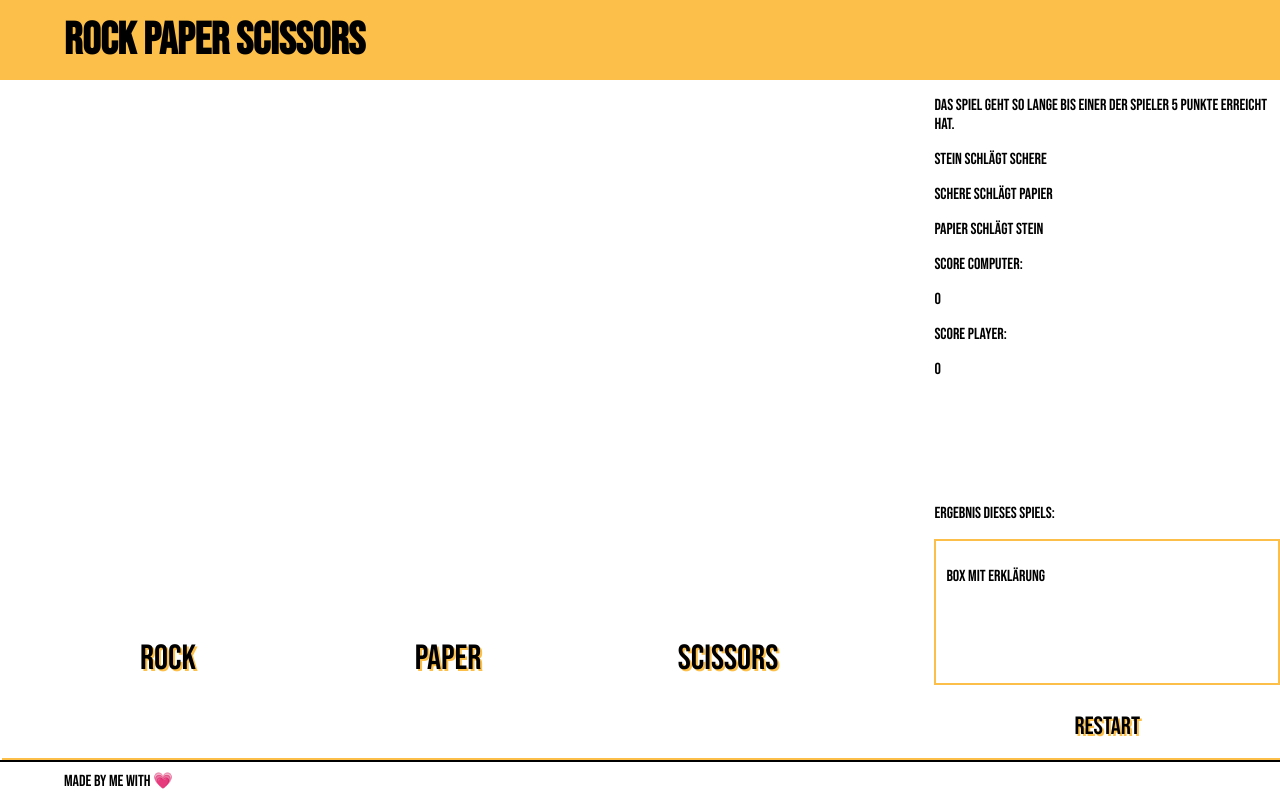
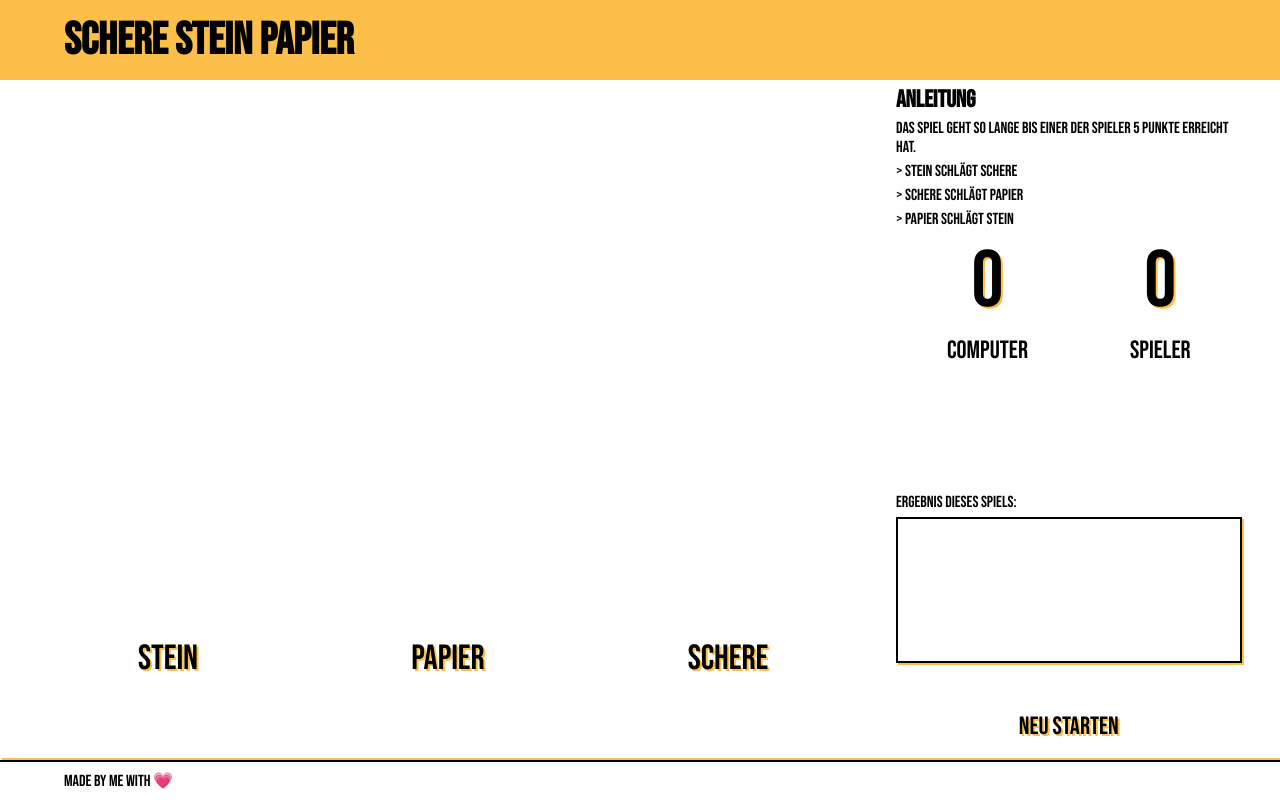
Before and after one commit to CallyyNa/rock-paper-scissors, a plain HTML site: page index.html in a window 1280 px wide. Drawn offline with Linux system fonts and the light colour scheme; a web font is replaced by a local one.

Commit message:
Sprache auf deutsch aendern. Style anpassen

```diff
--- a/index.html
+++ b/index.html
@@ -6,13 +6,13 @@
     <meta http-equiv="X-UA-Compatible" content="IE=edge">
     <meta name="viewport" content="width=device-width, initial-scale=1.0">
     <link rel="stylesheet" href="style.css">
-    <title>Rock Paper Scissors</title>
+    <title>Schere Stein Papier</title>
 </head>
 
 <body>
     <div class="game-body">
         <header>
-            <h1 class="header">Rock Paper Scissors</h1>
+            <h1 class="header">Schere Stein Papier</h1>
         </header>
         <div id="game-wrapper">
             <div class="emoticon-wrapper">
@@ -25,31 +25,36 @@
                     </div>
                 </div>
                 <div id="option-wrapper">
-                    <button class="option-button" onclick="playRound('rock')">Rock</button>
-                    <button class="option-button" onclick="playRound('paper')">Paper</button>
-                    <button class="option-button" onclick="playRound('scissors')">Scissors</button>
+                    <button class="option-button" onclick="playRound('rock')">Stein</button>
+                    <button class="option-button" onclick="playRound('paper')">Papier</button>
+                    <button class="option-button" onclick="playRound('scissors')">Schere</button>
                 </div>
             </div>
             <div class="explanation-wrapper">
                 <div>
+                    <h2>ANLEITUNG</h2>
                     <p>Das Spiel geht so lange bis einer der Spieler 5 Punkte erreicht hat.</p>
-                    <p>Stein schlägt Schere</p>
-                    <p>Schere schlägt Papier</p>
-                    <p>Papier schlägt Stein</p>
-                    <div>
+                    <p>> Stein schlägt Schere</p>
+                    <p>> Schere schlägt Papier</p>
+                    <p>> Papier schlägt Stein</p>
+                    <div class="score-wrapper">
+                        <div class="score-box">
+                            <p id="score-computer" class="score">0</p>
+                            <p class="score-text">Computer</p>
+                        </div>
+                        <div class="score-box">
+                            <p id="score-player" class="score">0</p>
+                            <p class="score-text">Spieler</p>
+                        </div>
                     </div>
-                    <p>Score Computer:</p>
-                    <p id="score-computer">0</p>
-                    <p>Score Player:</p>
-                    <p id="score-player">0</p>
                 </div>
                 <div>
                     <p>Ergebnis dieses Spiels: </p>
                     <div class="result-box">
-                        <p>Box mit Erklärung</p>
+                        <p id="explanation-result"></p>
                     </div>
                 </div>
-                <button onclick="newGame()">Restart</button>
+                <button onclick="newGame()">Neu starten</button>
             </div>
         </div>
         <footer>
@@ -58,9 +63,9 @@
     </div>
     <div id="myModal" class="modal">
         <div class="modal-content">
-            <span onclick="closeModal()">&times;</span>
+            <span id="modal-emoticon"></span>
             <p id="modal-finish-text"></p>
-            <button onclick="newGame()">New game</button>
+            <button onclick="newGame()">Nochmal</button>
         </div>
     </div>
 </body>
--- a/index.js
+++ b/index.js
@@ -6,10 +6,13 @@ let computerCount = 0;
 
 const modal = document.getElementById("myModal");
 const modalText = document.getElementById("modal-finish-text");
+const modalEmoticon = document.getElementById("modal-emoticon");
 const scoreComputer = document.getElementById('score-computer');
 const scorePlayer = document.getElementById('score-player');
 const playerOption = document.getElementById("player-option");
-const computerOption = document.getElementById("computer-option")
+const computerOption = document.getElementById("computer-option");
+const roundExplanation = document.getElementById("explanation-result");
+
 
 const computerPlay = () => {
     return options[Math.floor(Math.random() * options.length)].name;
@@ -46,29 +49,25 @@ const playRound = (playerOpt) => {
 }
 
 const game = (playerCount, computerCount) => {
-    console.log(playerCount, computerCount)
     if (playerCount == 5) {
-        modalText.innerHTML = 'Congratulations!! You have won!'
+        modalText.innerHTML = 'Glückwunsch! Du hast den Computer besiegt!'
         modal.style.display = "block";
-        console.log("Player has won game")
+        modalEmoticon.innerHTML = "&#127942;"
     }
     else if (computerCount == 5) {
-        modalText.innerHTML = "Oh no! The computer won."
+        modalText.innerHTML = "Oh nein! Der Computer hat gewonnen."
         modal.style.display = "block";
-        console.log("Computer has won game")
+        modalEmoticon.innerHTML = "&#128128;"
     }
     else if (playerCount > computerCount) {
-        console.log('Congrats Player. You have won the round.')
+        roundExplanation.innerHTML = "Herzlichen Glückwunsch! Du hast das gesamte Spiel gewonnen."
     }
     else if (computerCount > playerCount) {
-        console.log('Sorry. The computer has won this round.')
+        roundExplanation.innerHTML = "Schade. Der Computer hat das ganze Spiel gewonnen."
     }
     else {
-        console.log('Draw. Better luck next time.')
+        roundExplanation.innerHTML = "Unentschieden. Mehr Glück beim nächsten Mal."
     }
-}
-const closeModal = () => {
-    modal.style.display = "none";
 }
 
 const newGame = () => {
--- a/style.css
+++ b/style.css
@@ -7,6 +7,10 @@ body {
     height: 100%;
     font-family: 'Bebas Neue';
     margin: 0;
+}
+h2,
+p {
+    margin: 5px 0 5px 0;
 }
 
 button {
@@ -43,7 +47,6 @@ h1 {
 #game-wrapper {
     display: grid;
     grid-template-columns: 70% 27%;
-    justify-content: space-between;
 }
 
 .emoticon-wrapper {
@@ -81,15 +84,39 @@ h1 {
     grid-template-columns: 50% 50%;
 }
 
+.score-wrapper {
+    display: flex;
+    justify-content: space-around;
+}
+
+.score-box{
+    display: flex;
+    justify-content: center;
+    align-items: center;
+    flex-direction: column;
+}
+
+.score {
+    font-size: 80px;
+    margin: 0;
+    text-shadow: 2px 2px #fcbf49;
+}
+
+.score-text{
+    font-size: 25px;
+}
+
 .explanation-wrapper {
     display: grid;
     grid-template-rows: 60% 30% 10%;
 }
 
 .result-box {
-    border: solid 2px #fcbf49;
+    border: solid 2px black;
     height: 60%;
     padding: 10px;
+    box-shadow: 2px 2px #fcbf49;
+    background-color: transparent;
 }
 
 footer {
@@ -120,9 +147,17 @@ footer {
     margin: 15% auto;
     padding: 20px;
     border: 1px solid #888;
-    width: 80%;
+    width: 50%;
+    display: flex;
+    justify-content: center;
+    flex-direction: column;
+    align-items: center;
   }
 
+
+#modal-emoticon {
+    font-size: 100px;
+}
   .close {
     color: #aaa;
     float: right;
```
